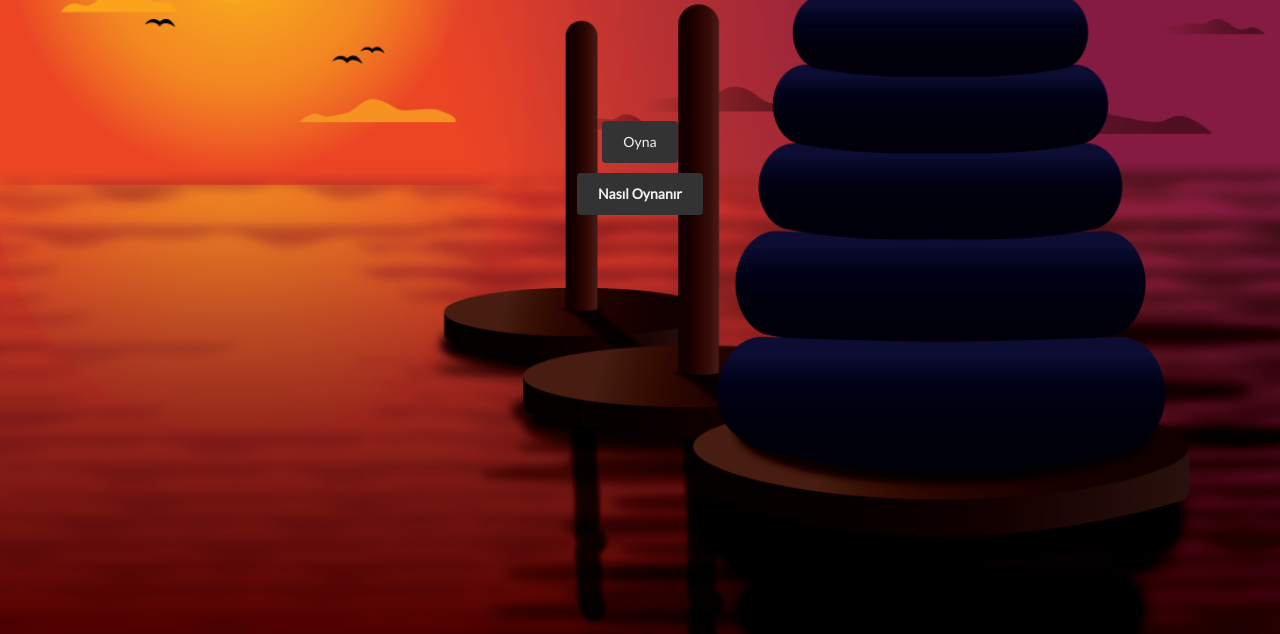
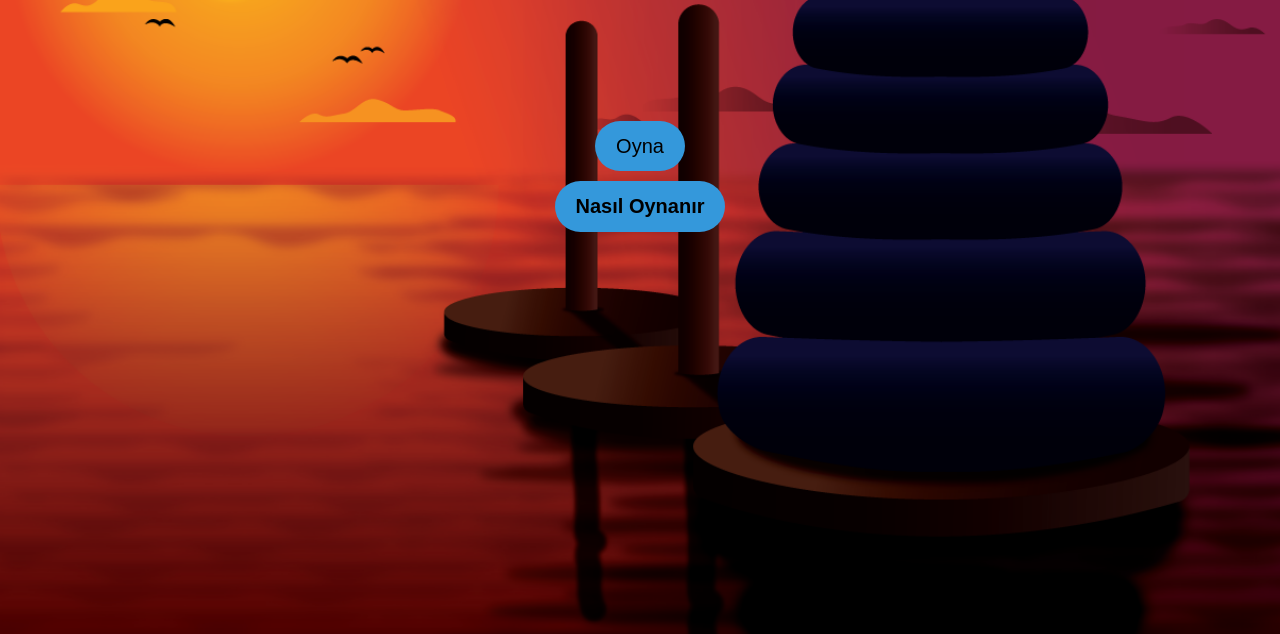
Before and after one commit to CanParlayan/ProcatHanoiGameProject, a website: page index.html in a window 1280 px wide. Shown: the part 166-800 px from the top of the page. Drawn offline with nearby package versions, Linux system fonts and the light colour scheme.

Commit message:
Add files via upload

```diff
--- a/index.css
+++ b/index.css
@@ -93,6 +93,33 @@ font-family: Montserrat, sans-serif;
   padding-top: 5px;
 }
 
+.btn {
+  background: #3498db;
+  background-image: -webkit-linear-gradient(top, #db3434,red);
+  background-image: -moz-linear-gradient(top, red, red);
+  background-image: -ms-linear-gradient(top, red ,red );
+  background-image: -o-linear-gradient(top, red, red);
+  background-image: linear-gradient(to bottom, rgba(4, 0, 255, 0), rgba(255, 0, 0, 0));
+  -webkit-border-radius: 38;
+  -moz-border-radius: 38;
+  border-radius: 38px;
+  font-family: Arial;
+  color: #000000;
+  font-size: 20px;
+  padding: 10px 20px 10px 20px;
+  text-decoration: none;
+}
+
+.btn:hover {
+  background: #3cb0fd;
+  background-image: -webkit-linear-gradient(top, #3cb0fd, #3498db);
+  background-image: -moz-linear-gradient(top, #3cb0fd, #3498db);
+  background-image: -ms-linear-gradient(top, #3cb0fd, #3498db);
+  background-image: -o-linear-gradient(top, #3cb0fd, #3498db);
+  background-image: linear-gradient(to bottom, #3cb0fd, #3498db);
+  text-decoration: none;
+}
+
 
 
 /* for all screens */
--- a/index.html
+++ b/index.html
@@ -29,13 +29,12 @@
             <span class="caret"></span></a>
           <ul style="color:black" class="dropdown-menu">
             <li>Gökçe Koçak</li>
-            <div class="divider"></div>
             <li>Halil Can Parlayan</li>
-            <div class="divider"></div>
+
             <li >Kerem Aktaş</li>
-            <div class="divider"></div>
+
             <li>Ömer Pirim</li>
-            <div class="divider"></div>
+
             <li>Yusuf Alakuş</li>
           </ul>
         </li>
@@ -47,12 +46,12 @@
 </nav>
 
 <div id="buttons" class="container text-center">
-  <h1 style="color:white;font-weight:bold; font-family:'Segoe UI', Tahoma, Geneva, Verdana, sans-serif;"">Hanoi Tower</h3>
+  <h1 style="color:white;font-weight:bold; font-family:'Segoe UI', Tahoma, Geneva, Verdana, sans-serif;">Hanoi Tower</h1>
   <br>
   <div class="row">
     <div class="col-sm-4">
     </div>
-    <div style="padding-top: 100px" class="col-sm-4 text-center">
+    <div style="padding-top: 100px" class="col-sm -4 text-center">
 
       <div style="padding-top:10px" id="playButton">
         <a href="#playToggle" data-toggle="collapse">
--- a/src/index.css
+++ b/src/index.css
@@ -1,13 +1,13 @@
 :root {
 	--content-width: 325px;
-	--disk-color: #8cd1da;
-	--dark-gray: #3a3a3a;
+	--disk-color: #da8c8c;
+	--dark-gray: #071ef1;
 	--hover-gray: #00000010;
 }
 
 .dark {
 	filter: invert();
-	background: #0e0e0e;
+	background: #000000;
 }
 
 body {
@@ -141,3 +141,24 @@ input[type=range]::-webkit-slider-thumb {
 input[type=range]::-webkit-slider-runnable-track {
 	margin: 0 8px;
 }
+
+
+
+.btn {
+	-webkit-border-radius: 60;
+	-moz-border-radius: 60;
+	border-radius: 60px;
+	text-shadow: 1px 1px 3px #c4c4c4;
+	font-family: Arial;
+	color: #000000;
+	font-size: 13px;
+	background: #34d9d9;
+	padding: 10px 20px 10px 20px;
+	border: solid #1f628d 2px;
+	text-decoration: none;
+	cursor: pointer;
+  }
+
+  .btn:hover {
+	text-decoration: none;
+  }
--- a/src/index.js
+++ b/src/index.js
@@ -88,7 +88,7 @@ const DEFAULT_GAME = new class Game {
 
 				// Win condition met, start new game
 				if (towers.end.childElementCount === disk.count) {
-					alert("You Win!")
+					alert("Kazandınız!")
 					this.initStart(disk.count + 1)
 					input.value = disk.count + 1
 				}
```
Also changed, not shown: singleplayer.html (+5 -2 lines).
